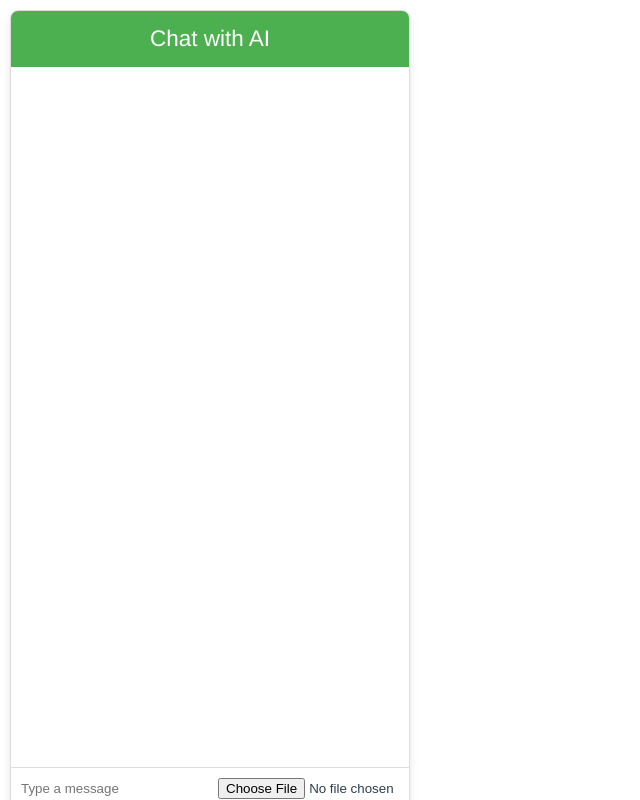
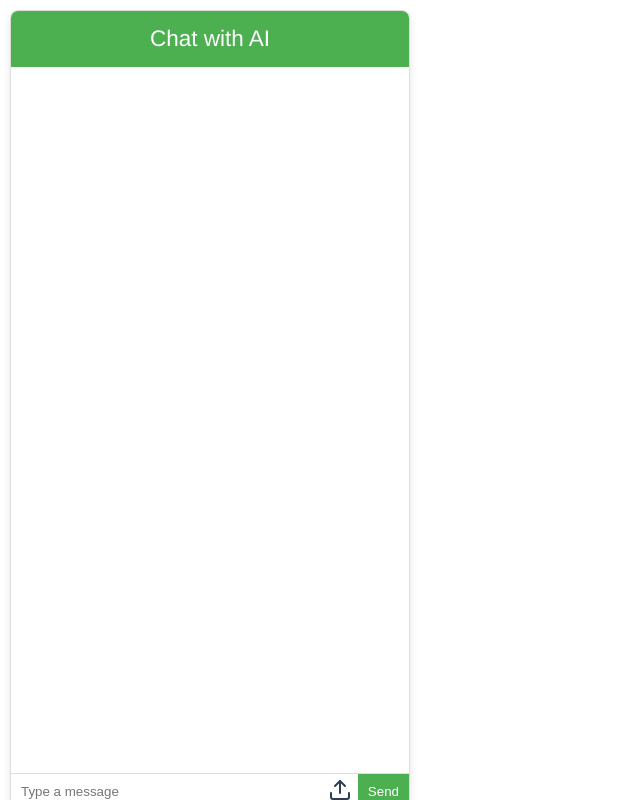
Before and after one commit to naik-deveshi/chatbott, a Vue app: page / in a window 1280 px wide. Shown: the whole page, without its empty margins (0-640 px from the left). Built offline with nearby package versions, Linux system fonts and the light colour scheme.

Commit message:
upload image and text apis made working individually

```diff
--- a/src/components/Chat.vue
+++ b/src/components/Chat.vue
@@ -6,6 +6,7 @@
         <div class="messages" ref="messagesContainer">
             <div v-for="msg in messages" :key="msg.id" :class="['message', msg.sender.toLowerCase()]">
                 <div class="message-content" v-html="renderMarkdown(msg.text)"></div>
+                <img v-if="msg.image" :src="msg.image" class="message-image" />
             </div>
             <div v-if="isLoading" class="loader">
                 <div class="spinner"></div>
@@ -13,7 +14,15 @@
         </div>
         <div class="input-container">
             <input v-model="inputMessage" @keyup.enter="sendMessage" placeholder="Type a message" />
-            <input type="file" @change="uploadImage" />
+            <label for="file-upload" class="upload-logo">
+                <svg xmlns="http://www.w3.org/2000/svg" viewBox="0 0 24 24" width="24" height="24" fill="none"
+                    stroke="currentColor" stroke-width="2" stroke-linecap="round" stroke-linejoin="round">
+                    <path d="M21 15v4a2 2 0 0 1-2 2H5a2 2 0 0 1-2-2v-4" />
+                    <polyline points="17 8 12 3 7 8" />
+                    <line x1="12" y1="3" x2="12" y2="15" />
+                </svg>
+            </label>
+            <input id="file-upload" type="file" @change="uploadImage" style="display: none;" />
             <button @click="isBotResponding ? stopBot() : sendMessage()">
                 {{ isBotResponding ? 'Stop' : 'Send' }}
             </button>
@@ -32,6 +41,7 @@ interface Message {
     id: string;
     sender: string;
     text: string;
+    image?: string;
 }
 
 const messages = ref<Message[]>([]);
@@ -114,7 +124,8 @@ const uploadImage = async (event: Event) => {
         messages.value.push({
             id: Date.now().toString(),
             sender: 'Bot',
-            text: `${JSON.stringify(response.data, null, 2)}`
+            text: response.data.description,
+            image: URL.createObjectURL(file)
         });
         isLoading.value = false;
     } catch (error) {
@@ -125,6 +136,20 @@ const uploadImage = async (event: Event) => {
             text: `Error uploading image: ${error.message}`
         });
         isLoading.value = false;
+    }
+};
+
+const handlePaste = (event: ClipboardEvent) => {
+    const items = event.clipboardData?.items;
+    if (!items) return;
+
+    for (const item of items) {
+        if (item.type.startsWith('image/')) {
+            const file = item.getAsFile();
+            if (file) {
+                uploadImage({ target: { files: [file] } } as any);
+            }
+        }
     }
 };
 
@@ -143,10 +168,29 @@ onMounted(() => {
             messagesContainer.value.scrollTop = messagesContainer.value.scrollHeight;
         }
     });
+
+    window.addEventListener('paste', handlePaste); // Add paste event listener
 });
 </script>
 
 <style scoped>
+.upload-logo {
+    display: inline-block;
+    cursor: pointer;
+    margin-right: 6px;
+    margin-top: 4px;
+}
+
+.upload-logo img {
+    width: 24px;
+    height: 24px;
+}
+
+.message-image {
+    max-width: 100%;
+    height: auto;
+    margin-top: 8px;
+}
 .chat-container {
     position: fixed;
     top: 0;
```
